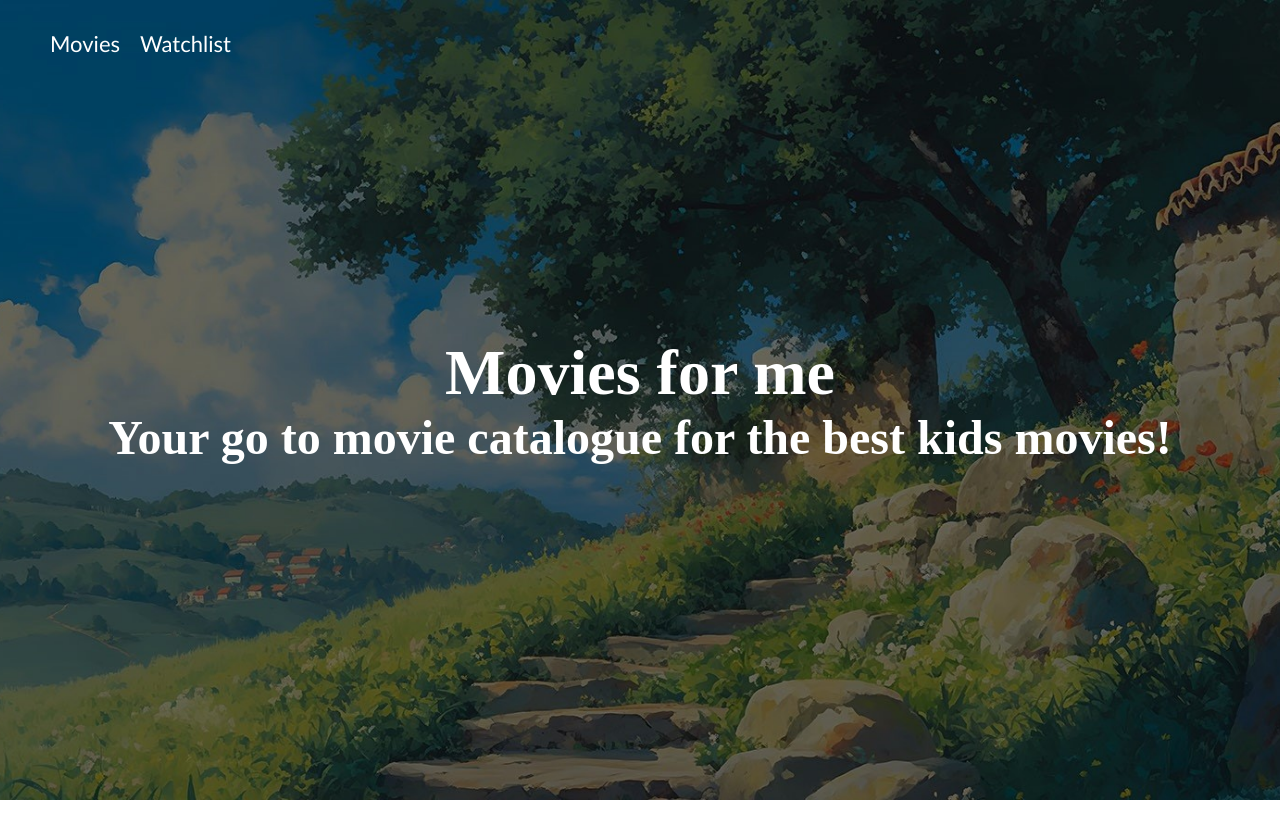
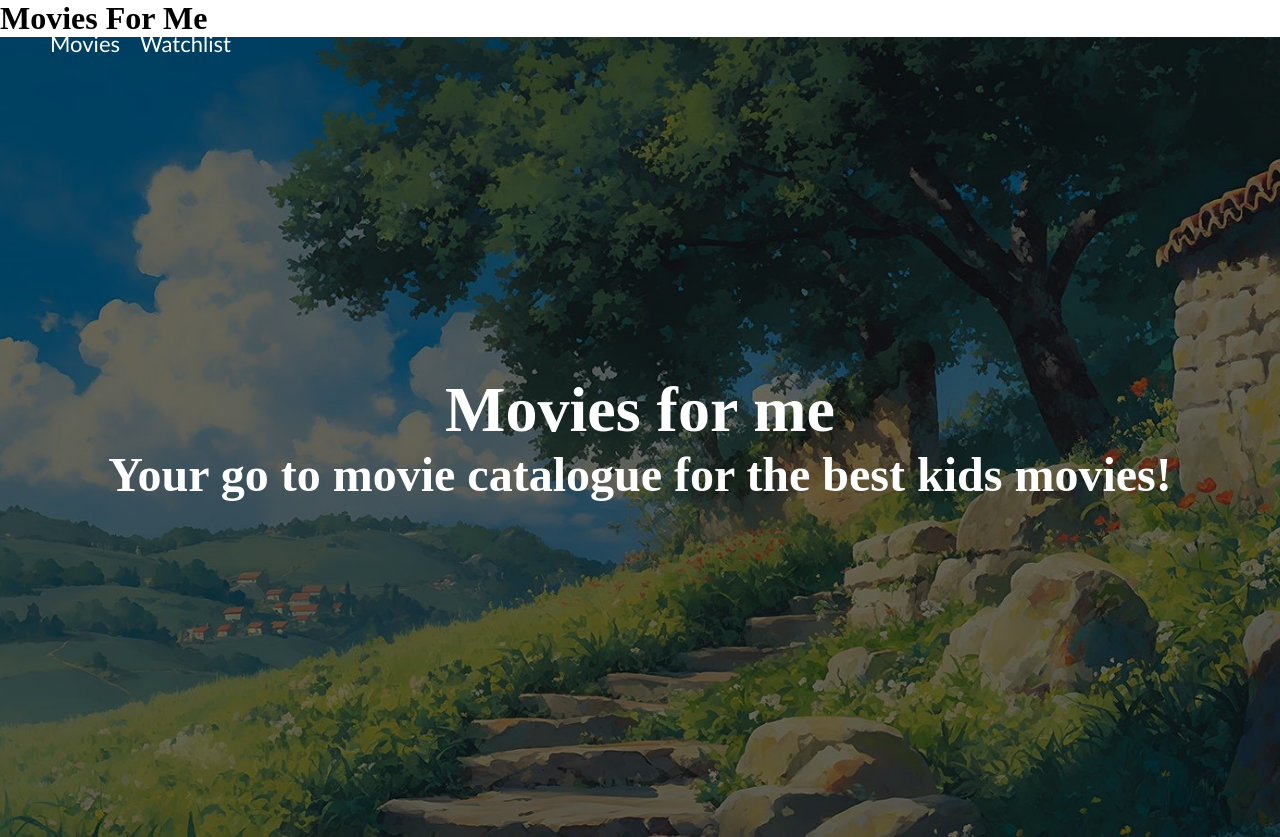
Before and after one commit to AgnesTiettas/12-PWA-Software-Engineering-Assessment-1, a website: page myPWA/frontend/Home.html in a window 1280 px wide. Before the commit the page ends 800 px from the top, so only its background shows below. Drawn offline with Linux system fonts and the light colour scheme.

```diff
--- a/myPWA/frontend/Home.html
+++ b/myPWA/frontend/Home.html
@@ -11,6 +11,7 @@
 
 
     <body>
+        <h1>Movies For Me</h1>
         <div class="NavBar">
             <a  href="Home.html"></a>
             <a href="Movies.html">Movies</a>
```
